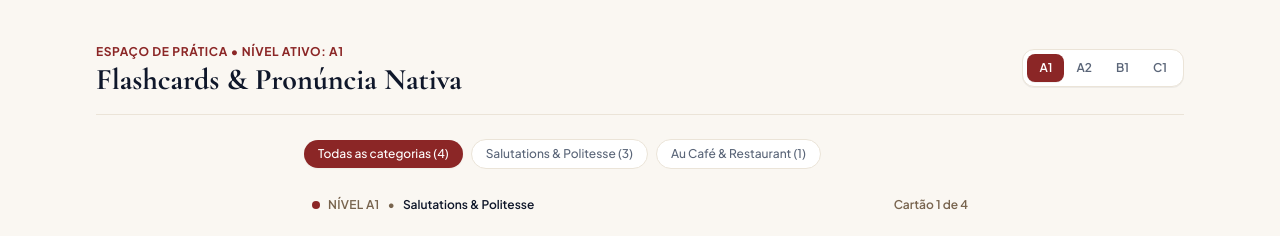
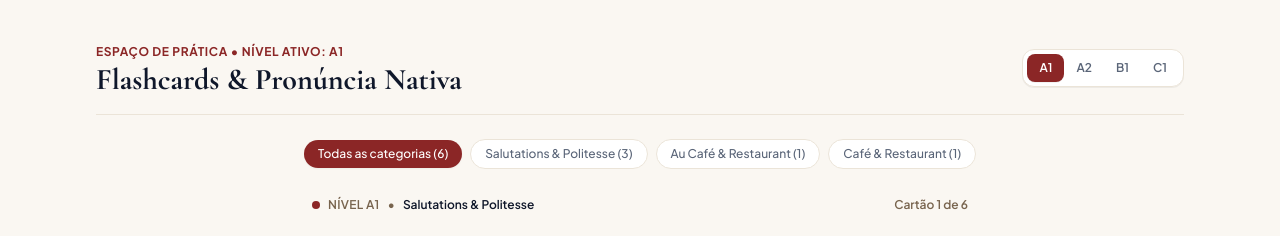
Before and after one commit to mlaurentprado/francaisavecmelissa, a React (Vite) app: page / in a window 1280 px wide. Shown: the part 1360-1596 px from the top of the page. Built offline with nearby package versions, Linux system fonts and the light colour scheme.

Commit message:
Integrar flashcards e quizzes dos módulos dos alunos às páginas públicas por nível
Co-authored-by: base44-builder[bot] <245833847+base44-builder[bot]@users.noreply.github.com>

```diff
--- a/src/App.tsx
+++ b/src/App.tsx
@@ -160,8 +160,28 @@ export function App() {
 
   // Filter content by selected level
   const allFlashcards = flashcardService.getFlashcards();
-  const currentCards = allFlashcards.filter((c) => c.level === currentLevel);
-  const currentQuizzes = quizService.getQuizzes().filter((q) => q.level === currentLevel);
+  const allQuizzes = quizService.getQuizzes();
+  // Reuse the flashcards/quizzes authored inside the students' weekly modules
+  // (visible to non-student users too, grouped by the module's level).
+  const weeklyModules = studentPortalService.getWeeklyModules();
+  const moduleFlashcards = weeklyModules.flatMap((m) => m.lessons?.flashcards ?? []);
+  const moduleQuizzes = weeklyModules.flatMap((m) => m.lessons?.quizzes ?? []);
+  const knownFlashcardIds = new Set(allFlashcards.map((c) => c.id));
+  const knownQuizIds = new Set(allQuizzes.map((q) => q.id));
+  const allCardsWithModules = [
+    ...allFlashcards,
+    ...moduleFlashcards.filter(
+      (c) => c.french.trim() !== '' && c.portuguese.trim() !== '' && !knownFlashcardIds.has(c.id)
+    ),
+  ];
+  const allQuizzesWithModules = [
+    ...allQuizzes,
+    ...moduleQuizzes.filter(
+      (q) => q.question.trim() !== '' && q.options.some((o) => o.trim() !== '') && !knownQuizIds.has(q.id)
+    ),
+  ];
+  const currentCards = allCardsWithModules.filter((c) => c.level === currentLevel);
+  const currentQuizzes = allQuizzesWithModules.filter((q) => q.level === currentLevel);
   const currentDictees = DICTEE_DATA.filter((d) => d.level === currentLevel);
 
   return (
@@ -377,7 +397,7 @@ export function App() {
 
                 {activeTab === 'revisions' && (
                   <RevisionsView
-                    cards={allFlashcards}
+                    cards={allCardsWithModules}
                     reviewCardIds={reviewCards}
                     currentLevel={currentLevel}
                     onMarkKnown={handleMarkKnown}
```
